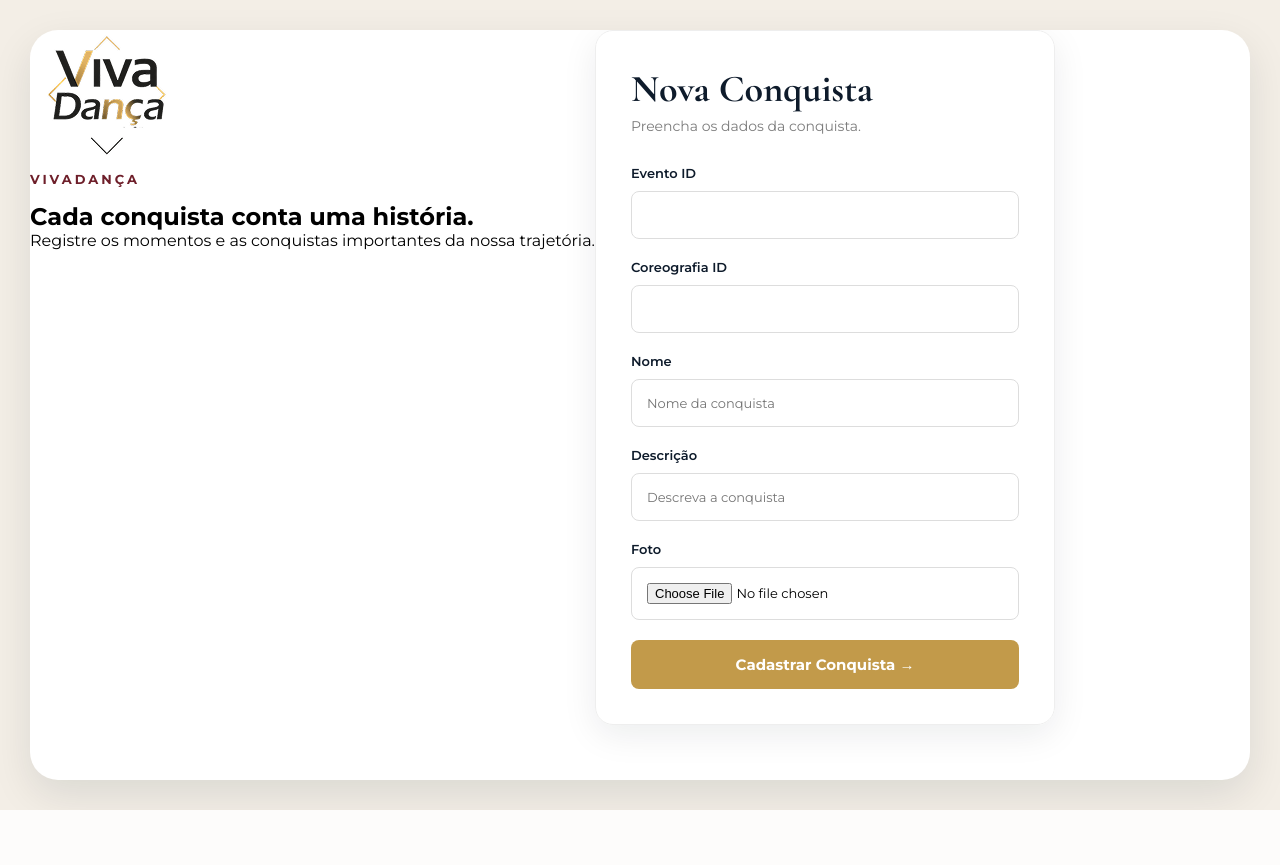
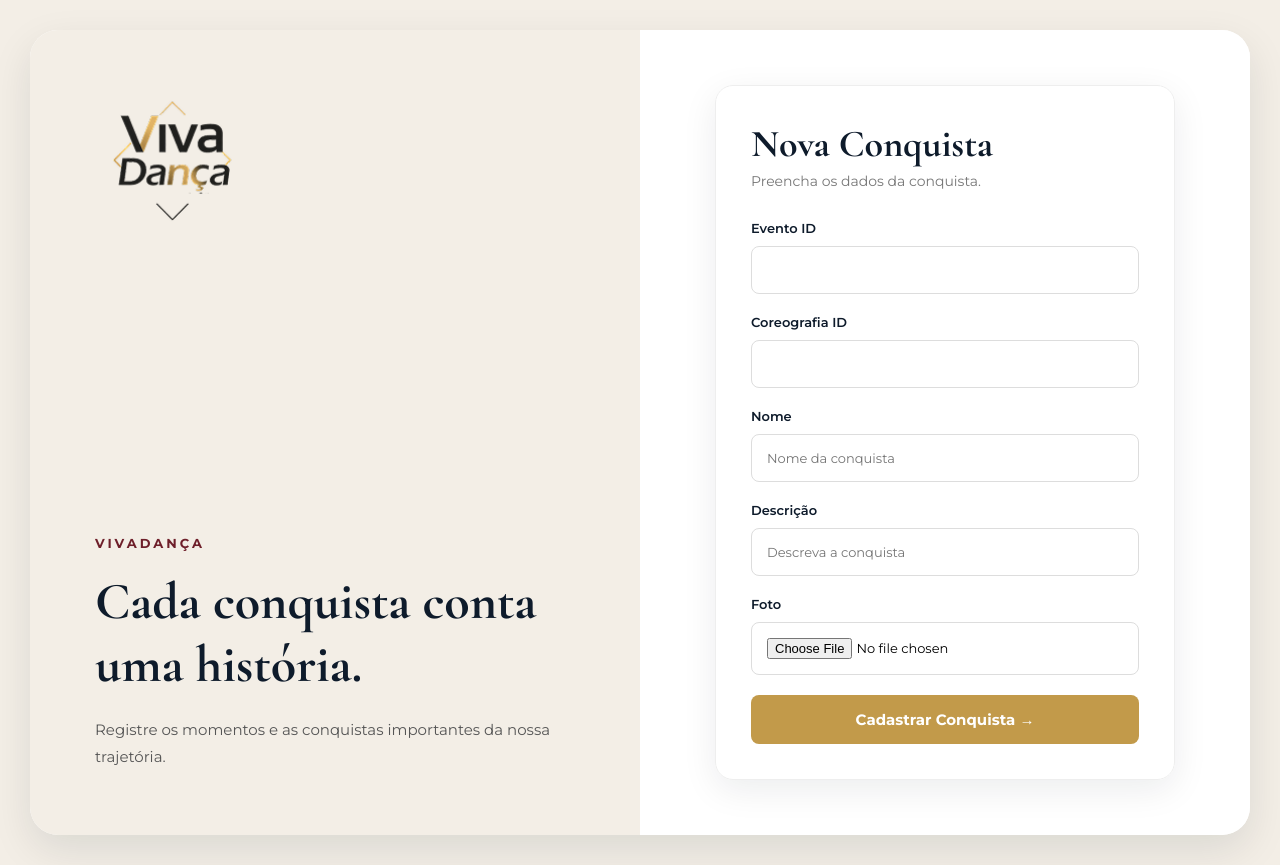
Before and after one commit to andrelpdz/vivadanca, a PHP site: page /admin/cadastro_conquista.html in a window 1280 px wide. Before the commit the page ends 810 px from the top, so only its background shows below. Run offline with PHP 8.4, Linux system fonts and the light colour scheme.

Commit message:
conquista

```diff
--- a/assets/css/conquista.css
+++ b/assets/css/conquista.css
@@ -16,9 +16,7 @@
     padding: 30px;
 }
 
-
-/* main */
-
+/* área principal */
 
 .login-main {
     width: 100%;
@@ -31,24 +29,54 @@
     box-shadow: 0 15px 40px rgba(14, 27, 43, 0.10);
 }
 
+/* lado esquerdo */
 
-/* campos */
-
-
-.form-login input {
-    width: 100%;
-    padding: 15px;
-    margin-bottom: 20px;
-    border: 1px solid #ddd;
-    border-radius: 8px;
-    outline: none;
-    font-family: 'Montserrat', sans-serif;
-    font-size: 13px;
+.login-left {
+    width: 50%;
+    padding: 65px;
+    background-color: #F3EEE6;
+    display: flex;
+    flex-direction: column;
+    justify-content: space-between;
 }
 
+.login-left img {
+    width: 150px;
+}
+
+.login-left h1 {
+    font-family: 'Cormorant Garamond', serif;
+    font-size: 52px;
+    color: #0E1B2B;
+    margin-bottom: 20px;
+}
+
+.login-left p {
+    color: #555;
+    font-size: 15px;
+    line-height: 1.8;
+}
+
+.login-left .welcome {
+    color: #6E1F2A;
+    font-size: 13px;
+    font-weight: 700;
+    letter-spacing: 3px;
+    margin-bottom: 15px;
+}
+
+/* lado direito */
+
+.login-right {
+    width: 50%;
+    padding: 55px;
+    display: flex;
+    flex-direction: column;
+    justify-content: center;
+    background-color: white;
+}
 
 /* formulário */
-
 
 .form-login {
     width: 100%;
@@ -68,22 +96,12 @@
 }
 
 .form-login p {
-    color: #7c7c7c;
+    color: #777;
     font-size: 14px;
     margin-bottom: 30px;
 }
 
-.login-left .welcome {
-    color: #6E1F2A;
-    font-size: 13px;
-    font-weight: 700;
-    letter-spacing: 3px;
-    margin-bottom: 15px;
-}
-
-
 /* labels */
-
 
 .form-login label {
     display: block;
@@ -93,9 +111,20 @@
     margin-bottom: 10px;
 }
 
+/* campos */
+
+.form-login input {
+    width: 100%;
+    padding: 15px;
+    margin-bottom: 20px;
+    border: 1px solid #ddd;
+    border-radius: 8px;
+    outline: none;
+    font-family: 'Montserrat', sans-serif;
+    font-size: 13px;
+}
 
 /* Botão */
-
 
 .form-login button {
     width: 100%;
@@ -108,9 +137,22 @@
     font-weight: 700;
     font-size: 15px;
     cursor: pointer;
-    transition: 1s;
+    transition: 0.3s;
 }
-    ''
-    .form-login button:hover{
+
+.form-login button:hover {
     background-color: #111111;
 }
+
+/* Links */
+
+.form-login a {
+    color: #C29A4A;
+    text-decoration: none;
+    font-size: 13px;
+    font-weight: 600;
+}
+
+.form-login a:hover {
+    color: #6E1F2A;
+}
--- a/assets/js/cadastro_coreografia.js
+++ b/assets/js/cadastro_coreografia.js
@@ -37,7 +37,7 @@ async function carregarcoreografia() {
         console.error("Erro ao carregar a galeria:", erro);
         return {
             sucesso: false,
-            mensagem: erro.message || "NÃ£o foi possÃ­vel carregar a galeria.",
+            mensagem: erro.message || "Não foi possÃ­vel carregar a galeria.",
             imagens: []
         };
     }
```
Also changed, not shown: assets/js/cadastro_conquista.js (added).
